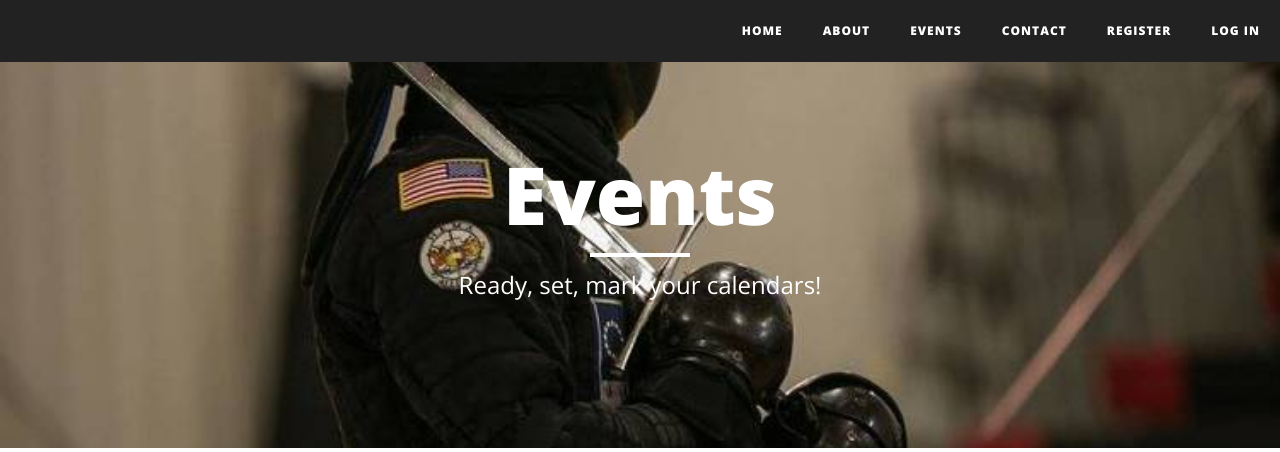
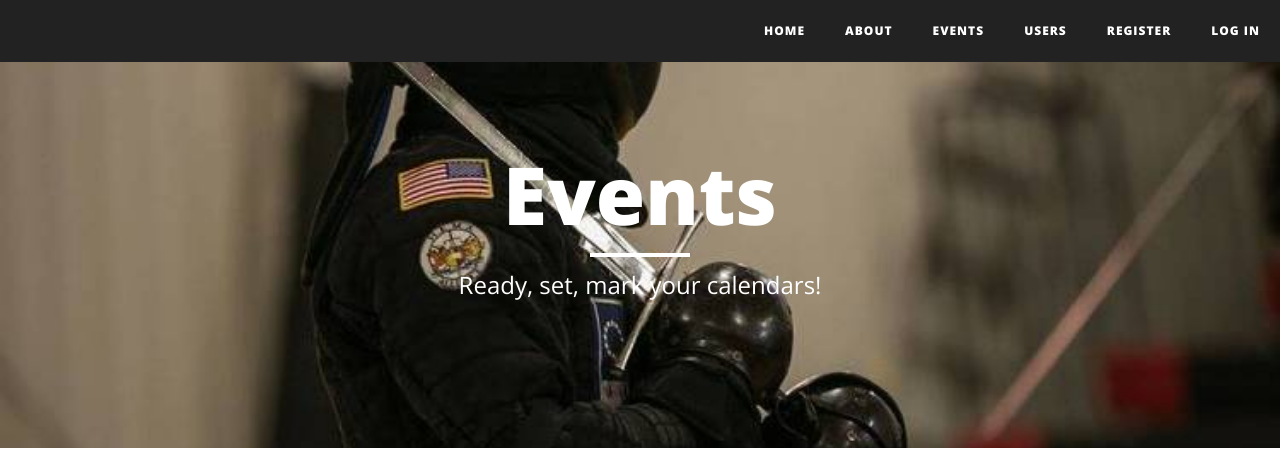
Before and after one commit to smiller657/vorward, a Flask app: page /events in a window 1280 px wide. Shown: the top 452 px of the page. Run offline with Flask 2, Linux system fonts and the light colour scheme; some libraries are stand-ins or nearby versions.

Commit message:
Changed out Contact page for users page, added an order by on matches

```diff
--- a/lib/data_posgresql.py
+++ b/lib/data_posgresql.py
@@ -77,7 +77,7 @@ def listAllUsers():
   conn = connectToPostgres()
   if conn == None:
     return None
-  query_string = "SELECT first_name, last_name, club, region from users;"
+  query_string = "SELECT id, first_name, last_name, club, region from users;"
   results = execute_query(query_string, conn)
   conn.close()
   return results
@@ -94,7 +94,7 @@ def listRegionUsers(email):
   if selectedRegion != None:
     print(selectedRegion)
     print(selectedRegion[0][0])
-    query_string2 = "SELECT first_name, last_name, club, region from users where region=%s;"
+    query_string2 = "SELECT id, first_name, last_name, club, region from users where region=%s;"
     results = execute_query(query_string2, conn, args=(selectedRegion[0][0],))
   conn.close()
   return results
@@ -196,7 +196,7 @@ def getMatchResultsByTourId(t_id):
   if conn == None:
     return None
   #query_string = "SELECT m.match_id, u1.first_name, u1.last_name, u2.first_name, u2.last_name, m.SUM(points1), m.SUM(points2) from match m JOIN users u1 ON m.fighter1 = u.id JOIN users u2 ON u.fighter2=u2.id WHERE m.tour_id=%s GROUP BY m.match_id, m.fighter1, m.fighter2;"
-  query_string = "SELECT match_id, fighter1, fighter2, SUM(points1), sum(points2) from match WHERE tour_id=%s GROUP BY match_id, fighter1, fighter2"
+  query_string = "SELECT match_id, fighter1, fighter2, SUM(points1) AS points1, sum(points2) AS points2 from match WHERE tour_id=%s GROUP BY match_id, fighter1, fighter2 ORDER BY match_id"
   results = execute_query(query_string, conn, args=(t_id))
   conn.close()
   return results
--- a/templates/accountCreated.html
+++ b/templates/accountCreated.html
@@ -27,6 +27,7 @@
              <table class="table">
                 <thead>
                     <tr>
+                        <th>ID</th>
                         <th>First Name</th>
                         <th>Last Name</th>
                         <th>Club</th>
@@ -37,6 +38,7 @@
                     {% if users != None and users|length > 0 %}
                         {% for u in users %}
                             <tr>
+                                <td>{{u.id}}</td>
                                 <td>{{u.first_name}}</td>
                                 <td>{{u.last_name}}</td>
                                 <td>{{u.club}}</td>
--- a/templates/events.html
+++ b/templates/events.html
@@ -136,9 +136,9 @@
                                 {% for match in matches %}
                                     <tr>
                                         <td>{{match.fighter1}}</td>
-                                        <td>{{match[1]}}</td>
+                                        <td>{{match.points1}}</td>
                                         <td>{{match.fighter2}}</td>
-                                        <td>{{match[3]}}</td>
+                                        <td>{{match.points2}}</td>
                                         <td>{{match.match_id}}</td>
                                     </tr>
                                 {% endfor %}
--- a/templates/layout.html
+++ b/templates/layout.html
@@ -68,7 +68,7 @@
                         <a href="/events">Events</a>
                     </li>
                     <li>
-                        <a href="/contact">Contact</a>
+                        <a href="/accountCreated">Users</a>
                     </li>
                     {% if user[0] == '' %}
                         <li>
```
